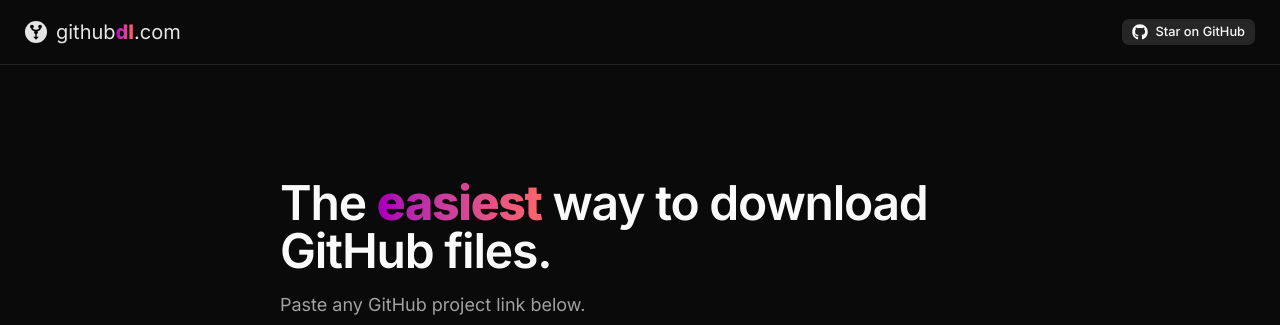
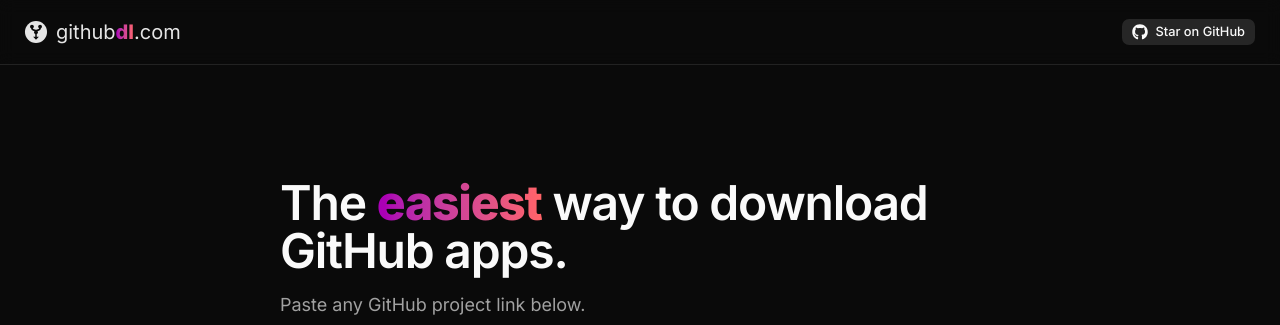
Before and after one commit to Vedinsoh/github-downloader, a Next.js app: page / in a window 1280 px wide. Shown: the top 325 px of the page. Built offline with nearby package versions, Linux system fonts and the light colour scheme; no server answers.

Commit message:
fix: update terminology from "GitHub files" to "GitHub apps" in metadata and homepage

```diff
--- a/src/app/(home)/page.tsx
+++ b/src/app/(home)/page.tsx
@@ -11,7 +11,7 @@
           <span className="bg-linear-to-r from-fuchsia-700 to-red-400 bg-clip-text font-extrabold text-transparent">
             easiest
           </span>{" "}
-          way to download GitHub files.
+          way to download GitHub apps.
         </h1>
         <p className="text-muted-foreground mt-4 text-lg">Paste any GitHub project link below.</p>
         <div className="mt-10">
--- a/src/app/layout.tsx
+++ b/src/app/layout.tsx
@@ -13,7 +13,7 @@
 export const metadata: Metadata = {
   metadataBase: new URL(links.app.url),
   title: {
-    default: `${links.app.name} — The easiest way to download GitHub files`,
+    default: `${links.app.name} — The easiest way to download GitHub apps`,
     template: `%s — ${links.app.name}`,
   },
   description: "Download programs from GitHub the easy way. Paste any repository link.",
```
